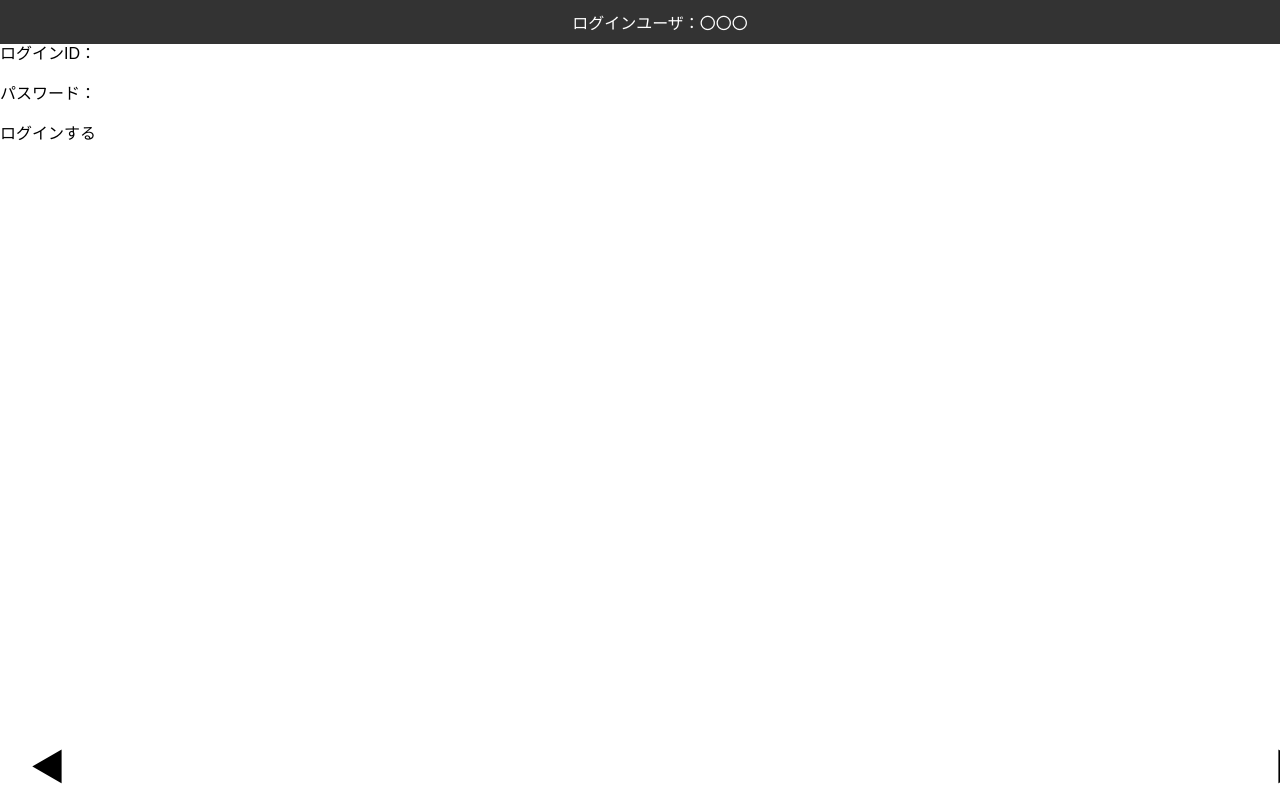
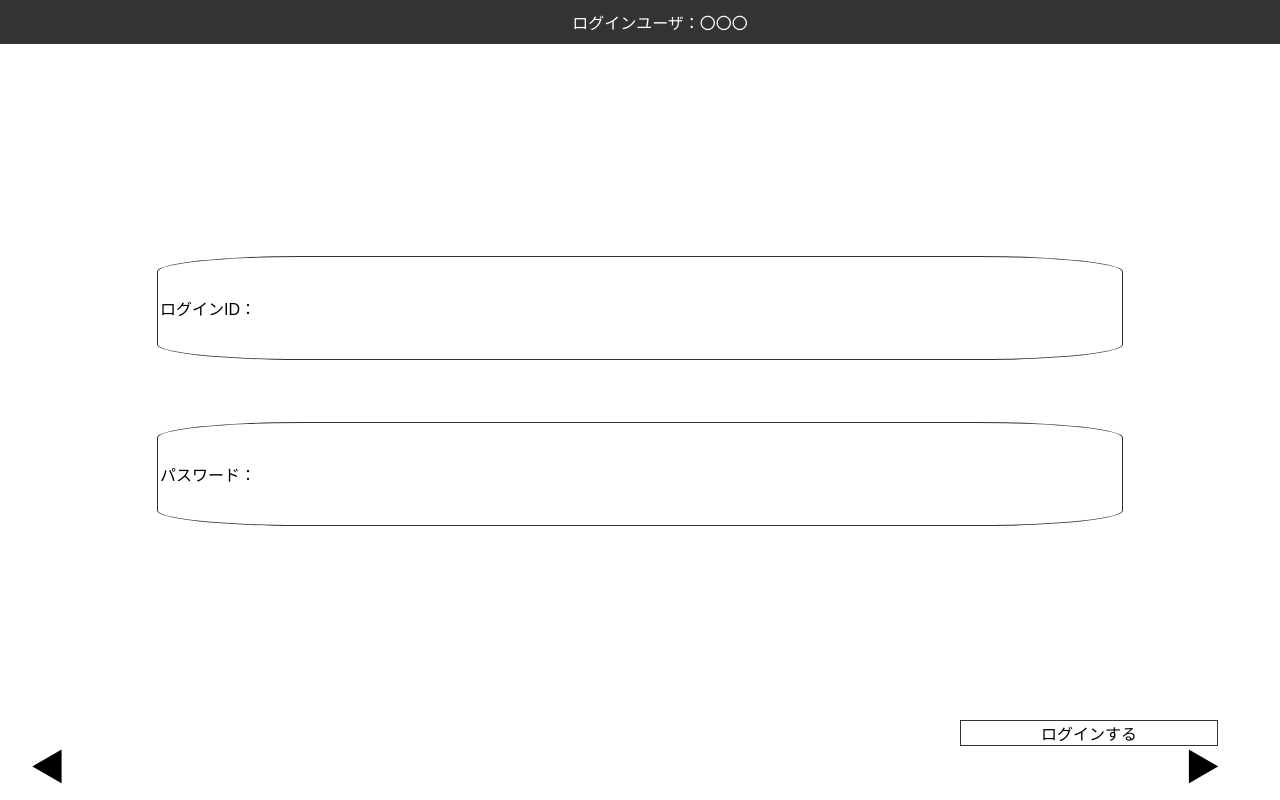
Before and after one commit to c3p31113/pro_de, a PHP site: page /login.html in a window 1280 px wide. Run offline with PHP 8.4, Linux system fonts and the light colour scheme.

Commit message:
ログイン画面のスタイルを改善し、メニューのレイアウトを追加。ログインIDとパスワードの入力フィールドを実装。

```diff
--- a/Test_pages/Css/LogIn.css
+++ b/Test_pages/Css/LogIn.css
@@ -1,3 +1,36 @@
+.LogIn {}
+.menu {
+    margin-top: 20%;
+    display: grid;
+    grid-template-columns: 1fr;/* 横に〇列で配置 */
+    grid-template-rows: 1fr 1fr;   /* 縦に〇行で配置 */
+    gap: 30%;                     /* 楕円同士の間隔を15pxにする */
+    justify-items: center;         /* 各セルの中の楕円を横方向中央に揃える */
+    align-items: center;           /* 各セルの中の楕円を縦方向中央に揃える */
+    height: 100%;                  /* メニュー全体の高さをTop_containerに合わせる */
+}
+
+.item {
+    width: 75%;                  /* 楕円の横幅 */
+    height: 100px;                 /* 楕円の縦幅 */
+    border: 1px solid #333;        /* 枠線の太さと色（濃いグレー） */
+    border-radius: 15%;            /* 楕円形にする */
+    display: flex;                 /* 中のテキストを中央にするためにFlexboxを使う */
+    justify-content: left;       /* 楕円内のテキストを横方向中央に揃える */
+    align-items: center;           /* 楕円内のテキストを縦方向中央に揃える */
+    font-size: 16px;               /* テキストサイズを16pxに設定 */
+    cursor: pointer;               /* マウスを重ねたときポインター表示にする */
+}
+
 .LogIn {
-    margin-top: 40px;
+    margin-left: 75%;
+    margin-top: 20%;
+    width: 20%;
+    border: 1px solid #333;
+    font-size: 16px;
+
+    cursor: pointer;
+    align-items: center;
+    display: flex;
+    flex-direction: column;
 }
--- a/Test_pages/Css/style.css
+++ b/Test_pages/Css/style.css
@@ -31,7 +31,7 @@ header {
     position: fixed;                /* 画面全体に対して固定位置に配置する */
     bottom: 10px;                   /* 画面下から10pxに配置 */
     left: 0;                         /* 左端から開始 */
-    width: 100%;                    /* 横幅いっぱいに広げる */
+    width: 93%;                    /* 横幅いっぱいに広げる */
     display: flex;                  /* 矢印をFlexboxで左右に配置 */
     justify-content: space-between; /* 左右端に矢印を配置 */
     padding: 0 30px;                /* 左右に30pxの余白を入れる */
--- a/Test_pages/login.html
+++ b/Test_pages/login.html
@@ -17,16 +17,10 @@
             <div class="arrow right">&#x25B6;</div>
     </div>
     </div>
-    <div class="LogIn">
-        <div class="Login-Id">
-            <p>ログインID：</p>
-        </div>
-        <div class="Login-Pass">
-            <p>パスワード：</p>
-        </div>
-        <div class="Login-Go">
-            <p>ログインする</p>
-        </div>
+    <div class="menu">
+        <input type="text" value="ログインID：" class="item">
+        <input type="text" value="パスワード：" class="item">
     </div>
+    <div class="LogIn">ログインする</div>
 </body>
 </html>
```
